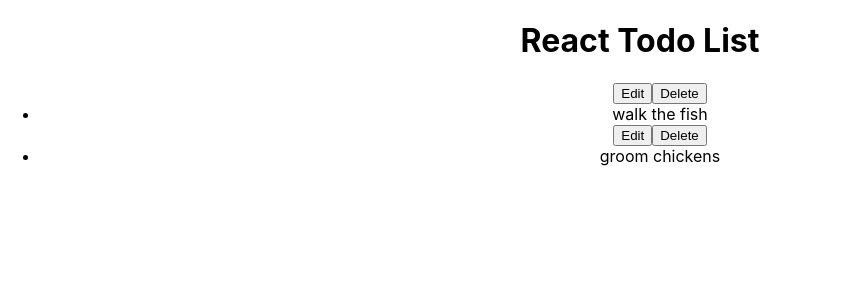
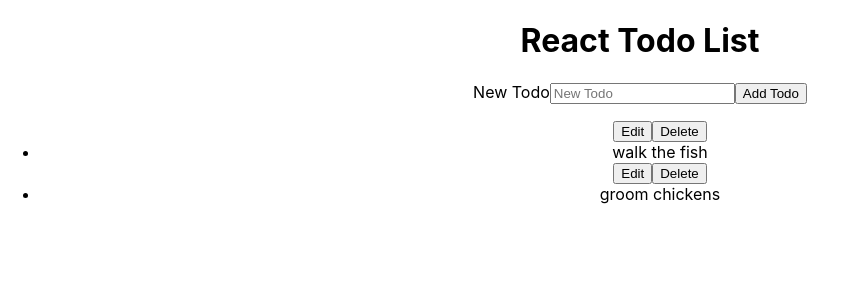
Before and after one commit to richardqge/react-Todolist, a React (Create React App) app: page / in a window 1280 px wide. Shown: the top 300 px of the page, without its empty margins (0-847 px from the left). Built offline with nearby package versions, Linux system fonts and the light colour scheme.

Commit message:
Add NewTodoForm

```diff
--- /dev/null
+++ b/src/NewTodoForm.js
@@ -0,0 +1,36 @@
+import React, {Component} from 'react';
+
+class NewTodoForm extends Component{
+  constructor(props){
+    super(props);
+    this.state = {
+      task:""
+    }
+  }
+  handleChange=(evt)=>{
+    this.setState({
+      [evt.target.name]:evt.target.value
+    })
+  }
+
+  handleSubmit=(evt)=>{
+    evt.preventDefault();
+    this.props.createTodo(this.state);
+    this.setState({
+      task:''
+    });
+  }
+
+  render() {
+    return(
+      <form onSubmit={this.handleSubmit}>
+        <label htmlFor="task">New Todo</label>
+        <input type="text"  name ="task" id="task" placeholder="New Todo" value={this.state.task}
+          onChange= {this.handleChange}/>
+        <button>Add Todo</button>
+      </form>
+    )
+  }
+}
+
+export default NewTodoForm;
--- a/src/TodoList.js
+++ b/src/TodoList.js
@@ -1,5 +1,6 @@
 import React, {Component} from 'react';
 import Todo from './Todo';
+import NewTodoForm from './NewTodoForm';
 
 class TodoList extends Component {
 
@@ -9,6 +10,11 @@ class TodoList extends Component {
       todos :[{task:"walk the fish"}, {task:"groom chickens"}]
     };
   };
+  create=(newTodo)=>{
+    this.setState({
+      todos:[...this.state.todos, newTodo]
+    })
+  }
   render(){
 
     const todos = this.state.todos.map(todo=>{
@@ -17,6 +23,7 @@ class TodoList extends Component {
     return(
       <div>
         <h1>React Todo List</h1>
+        <NewTodoForm createTodo={this.create} />
         <ul>
          {todos}
         </ul>
```
